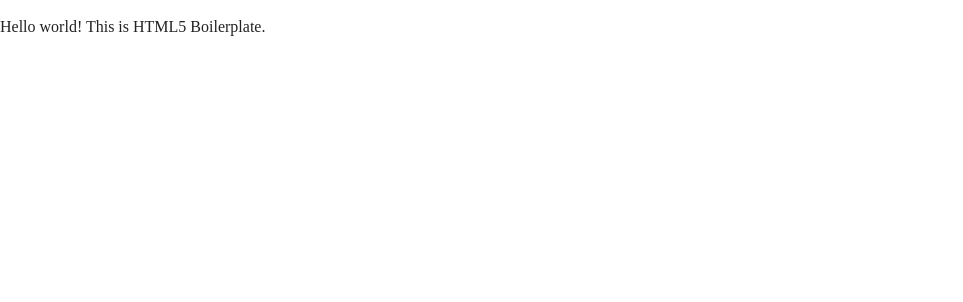
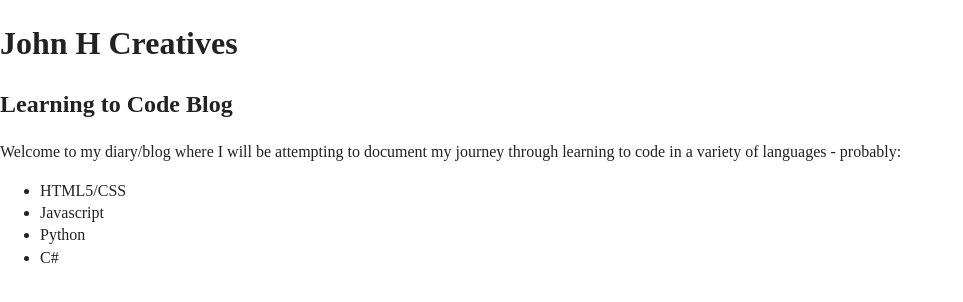
Before and after one commit to johnhcreatives/johnhcreatives.github.io, a plain HTML site: page index.html in a window 1280 px wide. Shown: the whole page, without its empty margins (0-963 px from the left). Drawn offline with nearby package versions, Linux system fonts and the light colour scheme.

Commit message:
Index change
Index change

```diff
--- a/index.html
+++ b/index.html
@@ -22,7 +22,17 @@
   <![endif]-->
 
   <!-- Add your site or application content here -->
-  <p>Hello world! This is HTML5 Boilerplate.</p>
+  <h1>John H Creatives</h1>
+  <h2>Learning to Code Blog</h2>
+
+  <p>Welcome to my diary/blog where I will be attempting to document my journey through learning to code in a variety of languages - probably:
+    <ul>
+      <li>HTML5/CSS</li>
+      <li>Javascript</li>
+      <li>Python</li>
+	  <li>C#</li>
+    </ul>
+  </p>
   <script src="js/vendor/modernizr-3.6.0.min.js"></script>
   <script src="https://code.jquery.com/jquery-3.3.1.min.js" integrity="sha256-FgpCb/KJQlLNfOu91ta32o/NMZxltwRo8QtmkMRdAu8=" crossorigin="anonymous"></script>
   <script>window.jQuery || document.write('<script src="js/vendor/jquery-3.3.1.min.js"><\/script>')</script>
```
